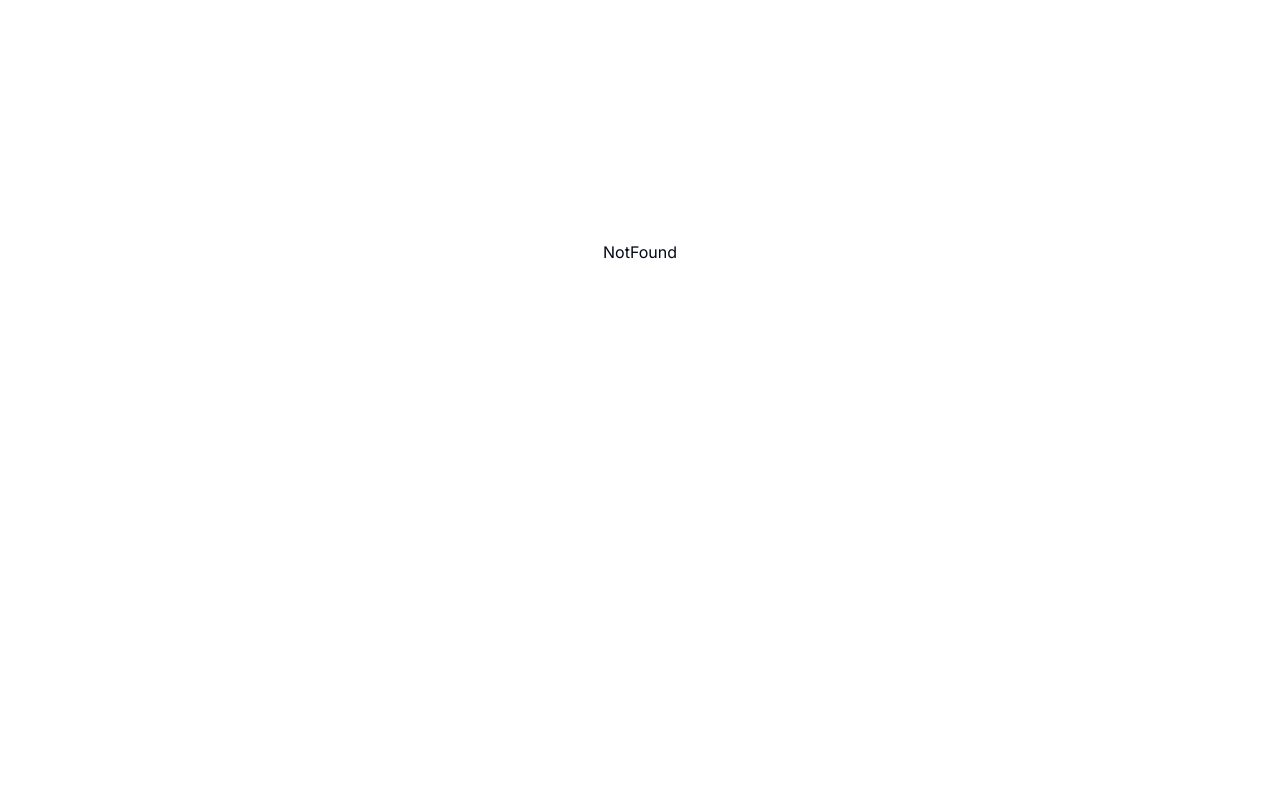
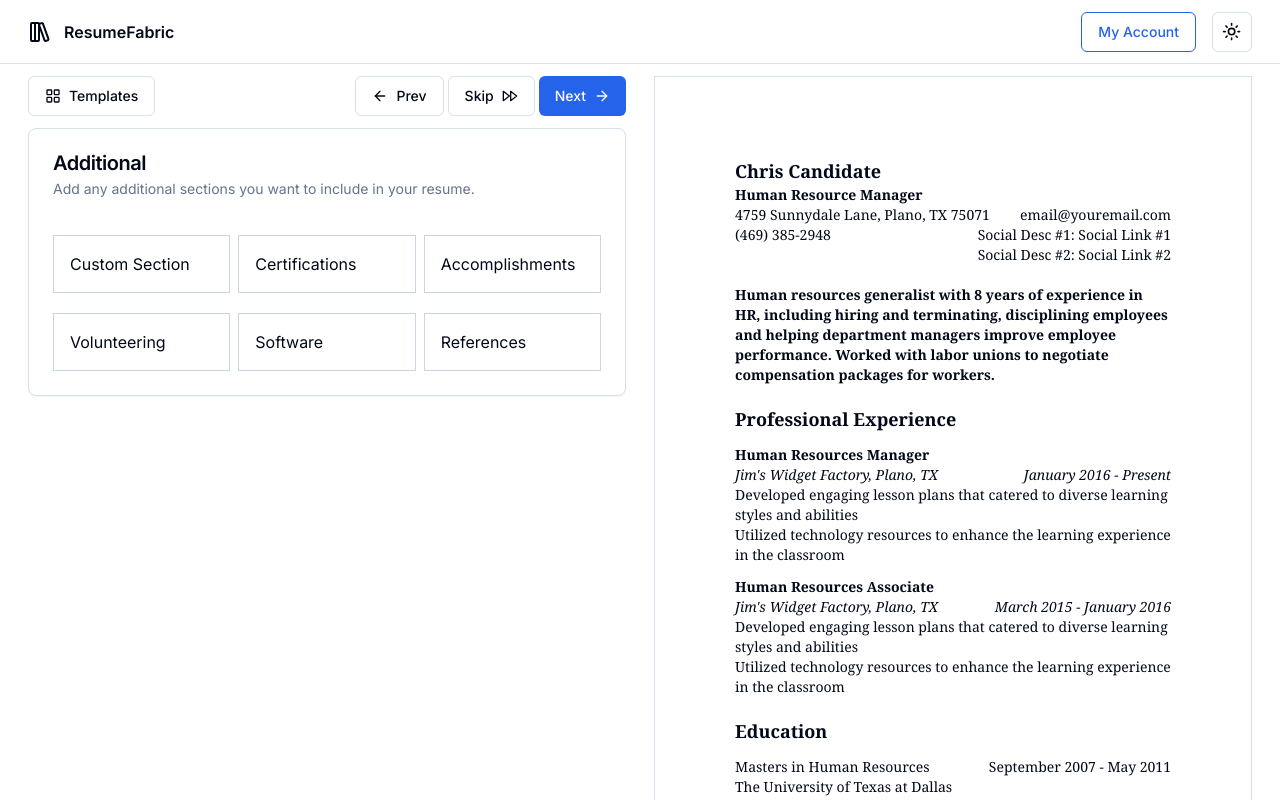
Before and after one commit to Avsholeh/resumefabric, a Next.js app: page /additional in a window 1280 px wide. Before the commit this address had no page. Shown: the top 800 px of the page. Built offline with nearby package versions, Linux system fonts and the light colour scheme.

Commit message:
feat: add additional page

```diff
--- /dev/null
+++ b/src/app/(resume)/additional/loading.tsx
@@ -0,0 +1,5 @@
+import LoadingResume from "@/components/shared/loading-resume";
+
+export default function EducationLoading() {
+    return <LoadingResume />;
+}
--- /dev/null
+++ b/src/app/(resume)/additional/page.tsx
@@ -0,0 +1,7 @@
+import ResumeContainer from "@/components/shared/resume-container";
+import AdditionalForm from "@/features/resume/addtional/components/form";
+import ClassicTemplate from "@/features/resume/templates/classic";
+
+export default function AdditionalPage() {
+    return <ResumeContainer form={<AdditionalForm />} template={<ClassicTemplate />} />;
+}
--- /dev/null
+++ b/src/features/resume/addtional/components/form.tsx
@@ -0,0 +1,53 @@
+import FormButtonGroup from "@/components/shared/form-button-group";
+import { Card, CardContent, CardDescription, CardHeader, CardTitle } from "@/components/ui/card";
+import Link from "next/link";
+
+export default function AdditionalForm(): React.ReactElement {
+    return (
+        <form id="additional-form">
+            <FormButtonGroup nextURL="/summary" prevURL="/skills" showSkip />
+            <Card>
+                <CardHeader>
+                    <CardTitle>Additional</CardTitle>
+                    <CardDescription>
+                        Add any additional sections you want to include in your resume.
+                    </CardDescription>
+                </CardHeader>
+                <CardContent>
+                    <div className="grid grid-cols-1 gap-2 sm:grid-cols-2 md:grid-cols-3">
+                        <Link href="#">
+                            <div className="card bg-base-100 mt-3 w-full cursor-pointer border border-slate-300">
+                                <div className="card-body p-4">Custom Section</div>
+                            </div>
+                        </Link>
+                        <Link href="#">
+                            <div className="card bg-base-100 mt-3 w-full cursor-pointer border border-slate-300">
+                                <div className="card-body p-4">Certifications</div>
+                            </div>
+                        </Link>
+                        <Link href="#">
+                            <div className="card bg-base-100 mt-3 w-full cursor-pointer border border-slate-300">
+                                <div className="card-body p-4">Accomplishments</div>
+                            </div>
+                        </Link>
+                        <Link href="#">
+                            <div className="card bg-base-100 mt-3 w-full cursor-pointer border border-slate-300">
+                                <div className="card-body p-4">Volunteering</div>
+                            </div>
+                        </Link>
+                        <Link href="#">
+                            <div className="card bg-base-100 mt-3 w-full cursor-pointer border border-slate-300">
+                                <div className="card-body p-4">Software</div>
+                            </div>
+                        </Link>
+                        <Link href="#">
+                            <div className="card bg-base-100 mt-3 w-full cursor-pointer border border-slate-300">
+                                <div className="card-body p-4">References</div>
+                            </div>
+                        </Link>
+                    </div>
+                </CardContent>
+            </Card>
+        </form>
+    );
+}
```
